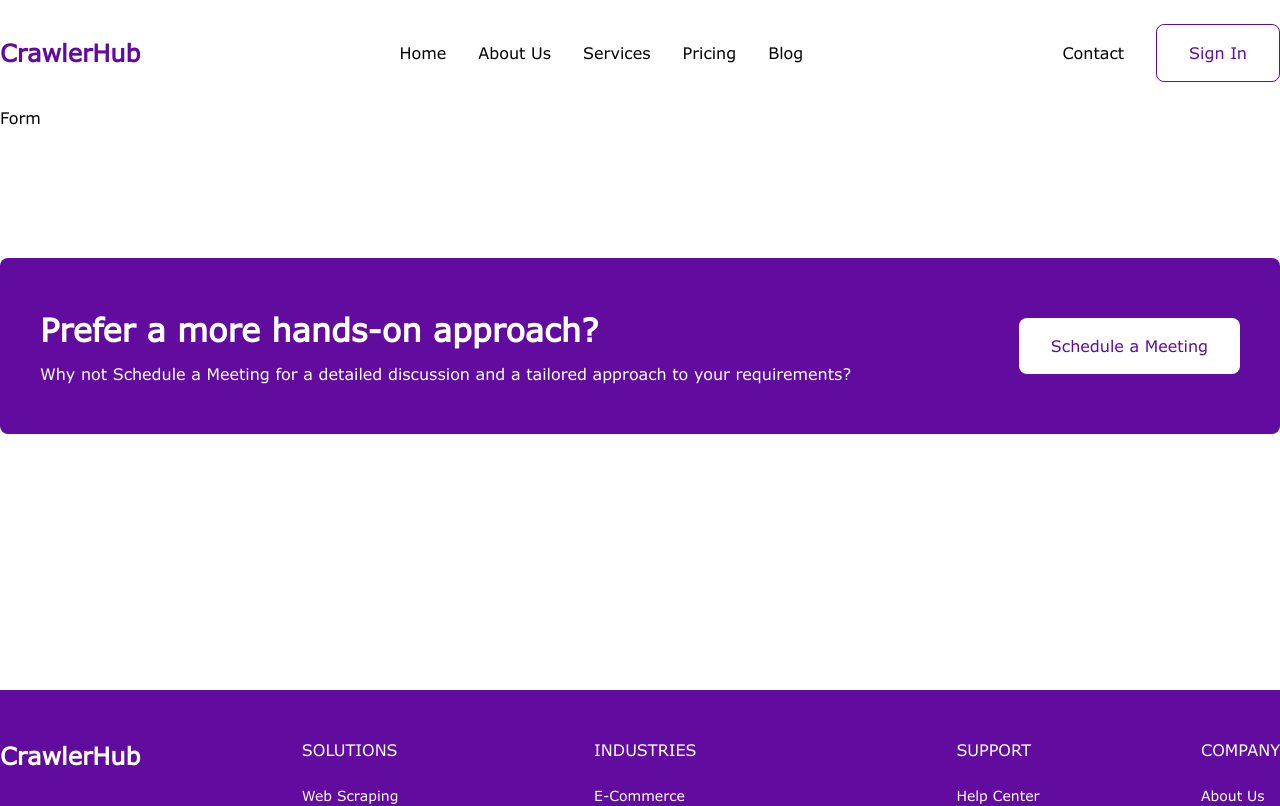
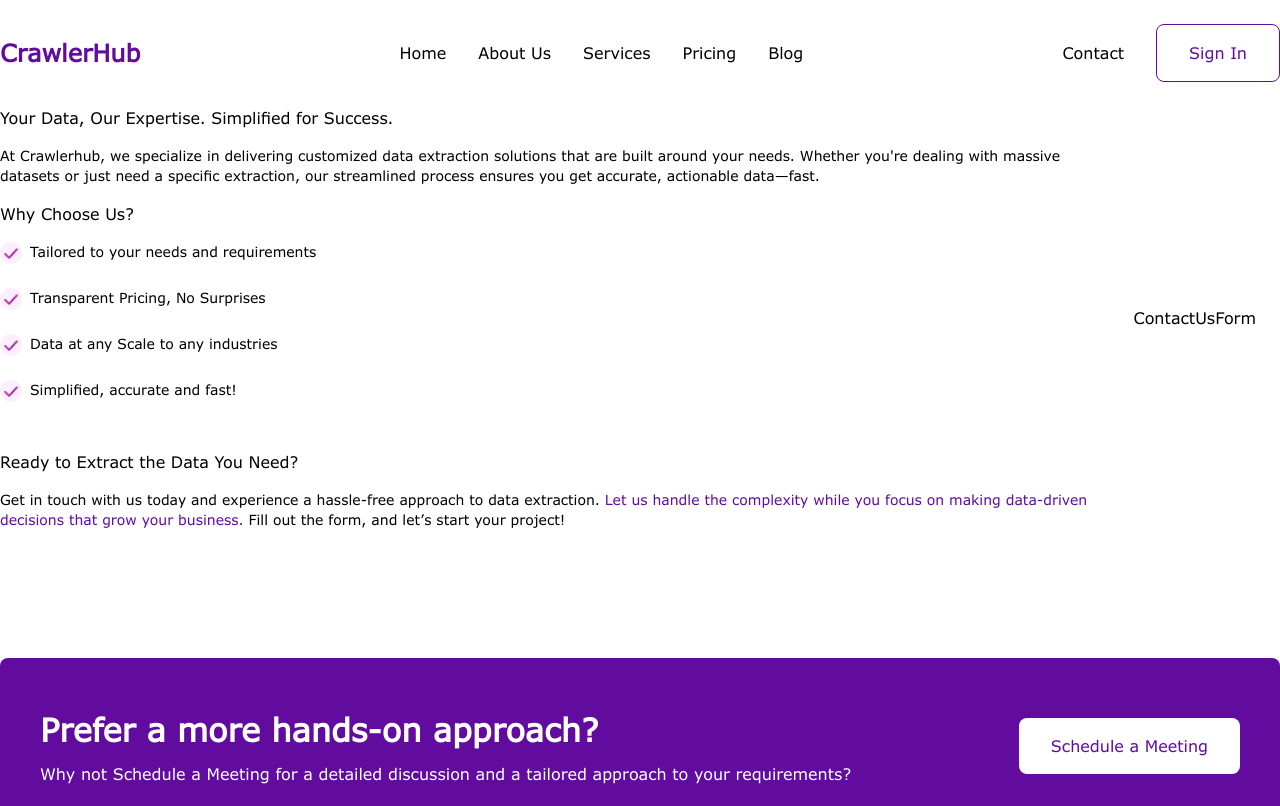
Before and after one commit to beecodeguy/crawlhub, a Next.js app: page /contact-us in a window 1280 px wide. Shown: the top 806 px of the page. Built offline with nearby package versions, Linux system fonts and the light colour scheme.

Commit message:
add description for contact us

```diff
--- /dev/null
+++ b/src/app/(webpage)/contact-us/_components/contact-us-description.tsx
@@ -0,0 +1,59 @@
+import { CharmPick } from "@/assets/icons";
+import Image from "next/image";
+import React from "react";
+
+interface TListItem {
+  text: string;
+}
+
+const ListItem: React.FC<TListItem> = ({ text }) => (
+  <span className="flex gap-1">
+    <span className="bg-[#ffeeff] rounded-full p-[2px]">
+      <Image src={CharmPick} height={18} width={18} alt="" />
+    </span>{" "}
+    <span>{text}</span>
+  </span>
+);
+
+const ContactUsDescription = () => {
+  return (
+    <div className="flex flex-col">
+      <div className="flex flex-col gap-2">
+        <span className="typography-h5">
+          Your Data, Our Expertise. Simplified for Success.
+        </span>
+        <p className="leading-[20px] text-[14px]">
+          At Crawlerhub, we specialize in delivering customized data extraction
+          solutions that are built around your needs. Whether you're dealing
+          with massive datasets or just need a specific extraction, our
+          streamlined process ensures you get accurate, actionable data—fast.
+        </p>
+      </div>
+      <div className="flex flex-col gap-2 mt-2">
+        <span className="typography-h5">Why Choose Us?</span>
+        <div className="leading-[20px] text-[14px] flex flex-col gap-3">
+          <ListItem text="Tailored to your needs and requirements" />
+          <ListItem text="Transparent Pricing, No Surprises" />
+          <ListItem text="Data at any Scale to any industries" />
+          <ListItem text="Simplified, accurate and fast!" />
+        </div>
+      </div>
+      <div className="flex flex-col gap-2 mt-6">
+        <span className="typography-h5">
+          Ready to Extract the Data You Need?
+        </span>
+        <p className="leading-[20px] text-[14px]">
+          Get in touch with us today and experience a hassle-free approach to
+          data extraction.{" "}
+          <span className="text-primary">
+            Let us handle the complexity while you focus on making data-driven
+            decisions that grow your business.
+          </span>{" "}
+          Fill out the form, and let’s start your project!
+        </p>
+      </div>
+    </div>
+  );
+};
+
+export default ContactUsDescription;
--- /dev/null
+++ b/src/app/(webpage)/contact-us/_components/contact-us-form.tsx
@@ -0,0 +1,7 @@
+import React from "react";
+
+const ContactUsForm = () => {
+  return <div className="p-3 bg-white">ContactUsForm</div>;
+};
+
+export default ContactUsForm;
--- a/src/app/(webpage)/contact-us/page.tsx
+++ b/src/app/(webpage)/contact-us/page.tsx
@@ -1,10 +1,15 @@
 import ScheduleMeetingBanner from "@/components/containers/Banner/schedule-meeting-banner";
 import React from "react";
+import ContactUsForm from "./_components/contact-us-form";
+import ContactUsDescription from "./_components/contact-us-description";
 
 const ContactUs = () => {
   return (
     <div className="container mx-auto flex flex-col gap-[128px]">
-      <div>Form</div>
+      <div className="flex items-center justify-between">
+        <ContactUsDescription />
+        <ContactUsForm />
+      </div>
       <ScheduleMeetingBanner />
     </div>
   );
--- a/src/assets/icons/index.ts
+++ b/src/assets/icons/index.ts
@@ -17,3 +17,4 @@ export { default as RightArrowIcon } from "./right_arrow._icon.svg";
 export { default as RightArrowWhiteIcon } from "./right_arrow_white_icon.png";
 export { default as FavouriteIcon } from "./favorite.png";
 export { default as ClockIcon } from "./clock_icon.png";
+export { default as CharmPick } from "./charm_tick.png";
```
Also changed, not shown: src/assets/icons/charm_tick.png (added).
